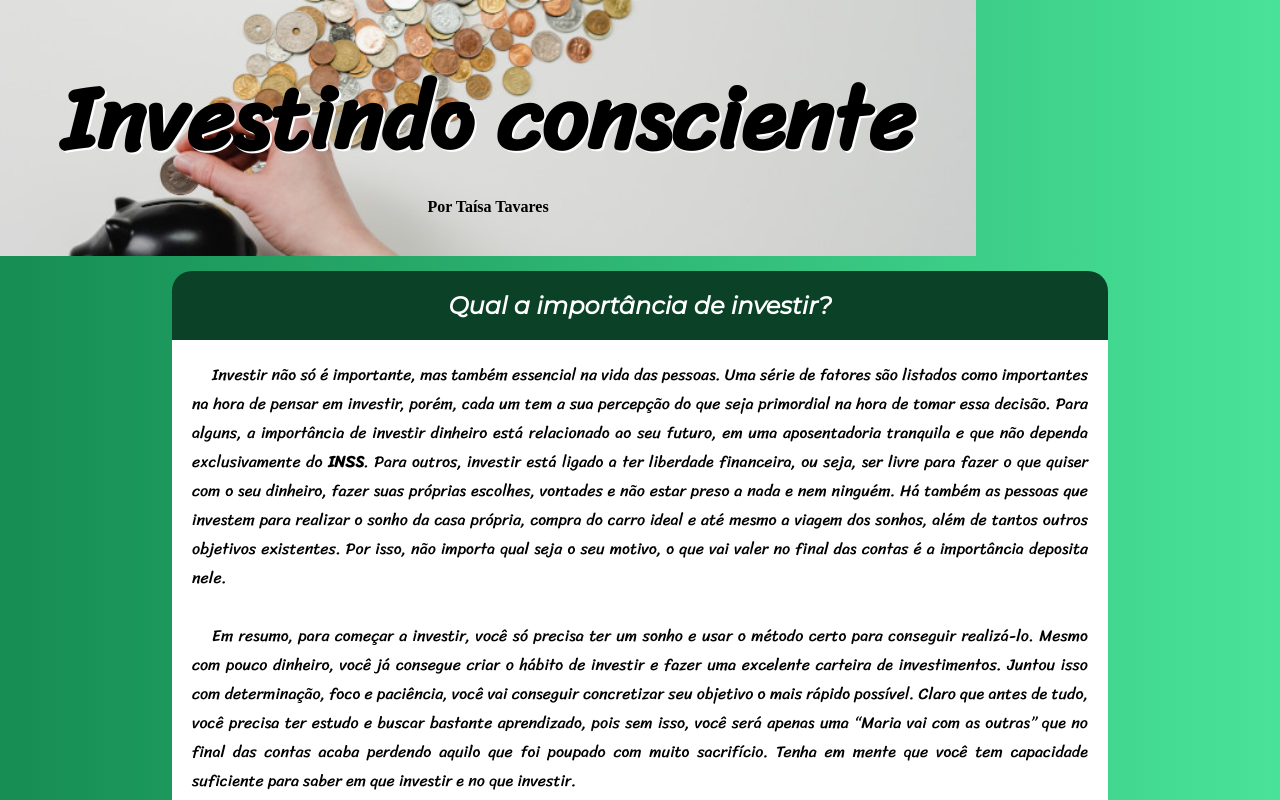
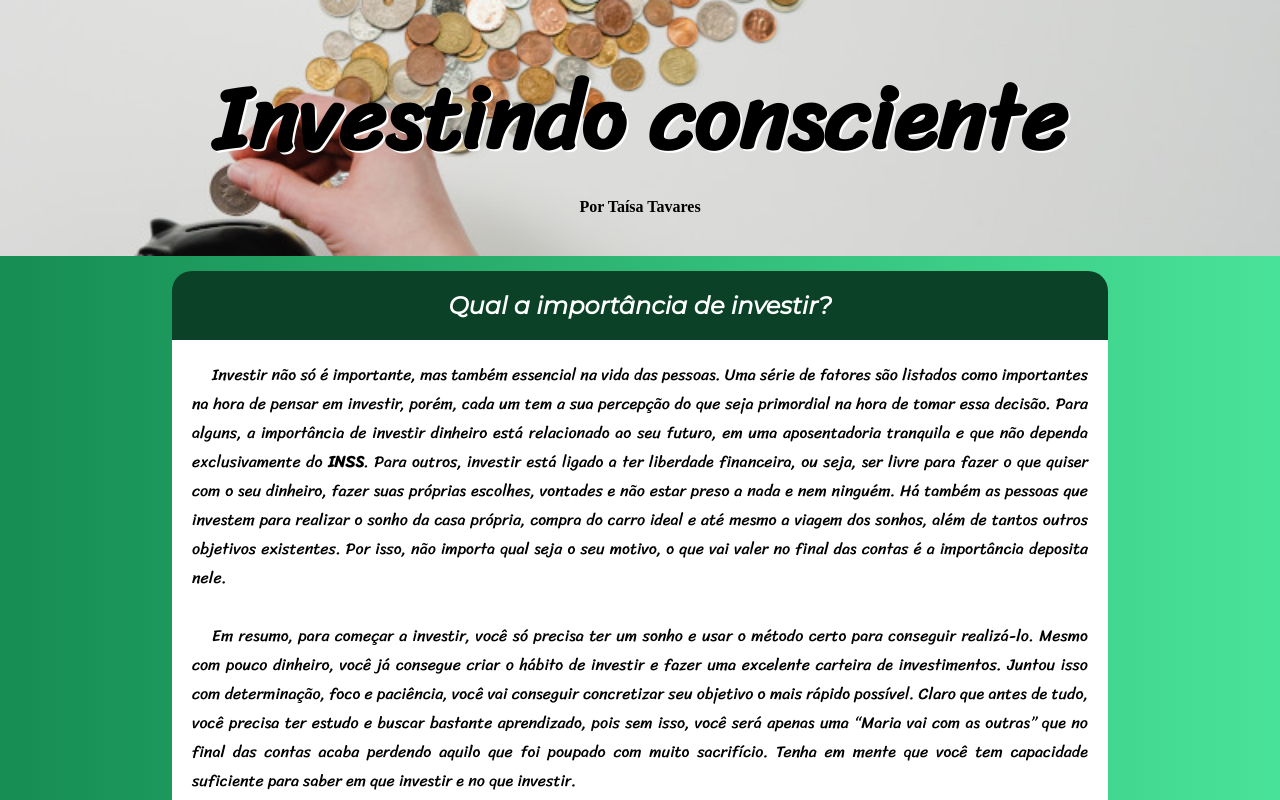
Before and after one commit to taisatavares/projeto-investimento, a plain HTML site: page index.html in a window 1280 px wide. Shown: the top 800 px of the page. Drawn offline with Linux system fonts and the light colour scheme.

Commit message:
corrigindo header

```diff
--- a/estilos/style.css
+++ b/estilos/style.css
@@ -27,8 +27,10 @@ body{
 header {
     background-image: url(../imagens/foto400.jpg);
     background-repeat: no-repeat;
-    width: 70%;
-    background-position: right center;
+    min-width: 300px;
+    max-width: 1349px;
+    background-position: center center;
+    margin: auto;
     background-size: cover;
     color: black;
     text-align: center;
@@ -44,6 +46,7 @@ header > h1{
     font-family: var(--fonte2);
     font-size: 7vw;
     text-shadow: 2px 2px white;
+
 }
 
 main > h1{
--- a/index.html
+++ b/index.html
@@ -41,7 +41,7 @@
         </aside>
         <div>
 
-            <h1>Indicações de Instagrans para seguir:</h1>
+            <h1>Clique nas indicações de Instagrans para seguir:</h1>
             <ul>
                 <li><a href="https://www.instagram.com/thiago.nigro/" target="_blank">Thiago Nigro</a></li>
                 <li><a href="https://www.instagram.com/nathaliaarcuri/" target="_blank">Nathalia Arcuri</a></li>
```
